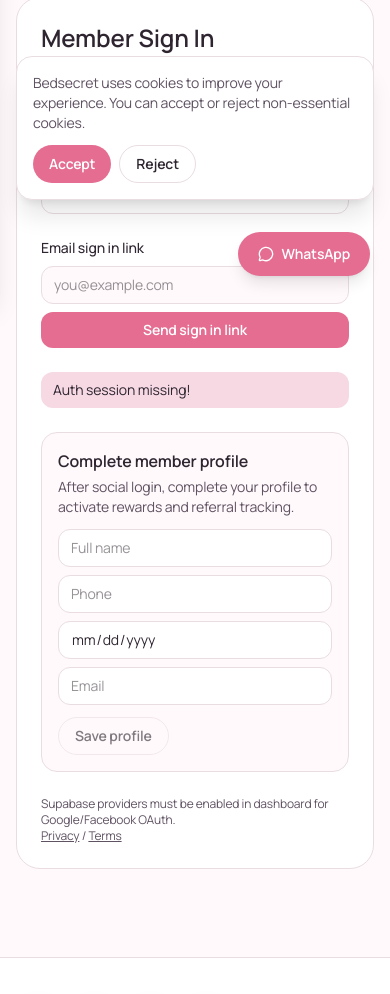
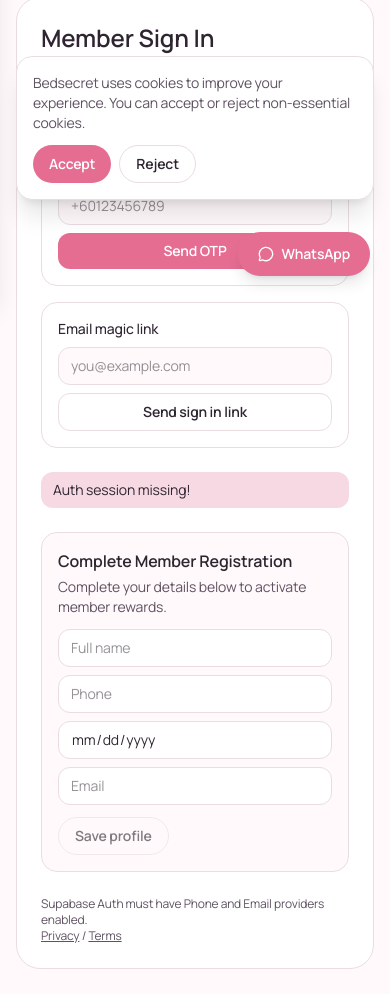
Before and after one commit to jasonbooncm3699-tech/BedsecretPWA, a Next.js app: page /en/member in a window 390 px wide. Shown: the part 548-1542 px from the top of the page. Built offline with nearby package versions, Linux system fonts and the light colour scheme; no server answers.

Commit message:
Switch member auth to phone/email OTP flow
Co-authored-by: jasonbooncm3699-tech <jasonbooncm3699-tech@users.noreply.github.com>

```diff
--- a/src/components/auth-card.tsx
+++ b/src/components/auth-card.tsx
@@ -1,11 +1,13 @@
 "use client";
 
 import Link from "next/link";
+import { useRouter } from "next/navigation";
 import { useEffect, useMemo, useState } from "react";
 import { getSupabaseClient } from "@/lib/supabase";
 import type { Locale } from "@/lib/i18n";
 import {
   bootstrapMemberProfile,
+  hasRequiredMemberDetails,
   saveMemberProfileForm,
   type MemberProfile,
   type MemberProfileFormInput,
@@ -19,17 +21,28 @@ type AuthCardProps = {
 type AuthLabels = {
   title: string;
   subtitle: string;
-  google: string;
-  facebook: string;
+  phoneLabel: string;
+  phonePlaceholder: string;
+  phoneSendButton: string;
+  otpLabel: string;
+  otpPlaceholder: string;
+  otpVerifyButton: string;
+  otpSent: string;
+  otpVerified: string;
   emailLabel: string;
   emailPlaceholder: string;
   emailButton: string;
+  emailSent: string;
   profileTitle: string;
-  profileNote: string;
+  profileNotePhone: string;
+  profileNoteEmail: string;
+  profileNoteFallback: string;
+  phoneLockedHint: string;
+  emailLockedHint: string;
   profileButton: string;
-  success: string;
   profileSaved: string;
   profileRequired: string;
+  requiredFieldMessage: string;
   profileSaveError: string;
   signedInAs: string;
   signOut: string;
@@ -67,20 +80,33 @@ const profilePlaceholdersByLocale: Record<
 const authLabelsByLocale: Record<Locale, AuthLabels> = {
   en: {
     title: "Member Sign In",
-    subtitle: "Continue with Google, Facebook, or email to join Bedsecret member.",
-    google: "Continue with Google",
-    facebook: "Continue with Facebook",
-    emailLabel: "Email sign in link",
+    subtitle:
+      "Sign in with phone OTP or email link. After verification, complete member registration to unlock rewards.",
+    phoneLabel: "Phone number (SMS OTP)",
+    phonePlaceholder: "+60123456789",
+    phoneSendButton: "Send OTP",
+    otpLabel: "Enter OTP code",
+    otpPlaceholder: "6-digit code",
+    otpVerifyButton: "Verify OTP",
+    otpSent: "OTP sent. Check your SMS and enter the code.",
+    otpVerified: "Phone verified. Complete your member registration below.",
+    emailLabel: "Email magic link",
     emailPlaceholder: "you@example.com",
     emailButton: "Send sign in link",
-    profileTitle: "Complete member profile",
-    profileNote:
-      "After social login, complete your profile to activate rewards and referral tracking.",
+    emailSent: "Sign in link sent. Check your inbox to continue.",
+    profileTitle: "Complete Member Registration",
+    profileNotePhone:
+      "Your phone is verified and locked. Add remaining details to activate member rewards.",
+    profileNoteEmail:
+      "Your email is verified and locked. Please add your phone and remaining details.",
+    profileNoteFallback: "Complete your details below to activate member rewards.",
+    phoneLockedHint: "Verified phone number (locked)",
+    emailLockedHint: "Verified email (locked)",
     profileButton: "Save profile",
-    success: "Done. Check your email inbox for the sign in link.",
-    profileSaved: "Profile saved. Your rewards dashboard is now linked.",
+    profileSaved: "Profile saved. Redirecting to homepage...",
     profileRequired:
       "Please sign in first. Once signed in, complete your profile to continue.",
+    requiredFieldMessage: "Full name, date of birth, and phone number are required.",
     profileSaveError: "Unable to save profile now. Please try again.",
     signedInAs: "Signed in as",
     signOut: "Sign out",
@@ -91,20 +117,32 @@ const authLabelsByLocale: Record<Locale, AuthLabels> = {
   ms: {
     title: "Log Masuk Ahli",
     subtitle:
-      "Teruskan dengan Google, Facebook, atau emel untuk sertai ahli Bedsecret.",
-    google: "Teruskan dengan Google",
-    facebook: "Teruskan dengan Facebook",
-    emailLabel: "Pautan log masuk emel",
+      "Log masuk menggunakan OTP telefon atau pautan emel. Selepas pengesahan, lengkapkan pendaftaran ahli untuk ganjaran.",
+    phoneLabel: "Nombor telefon (OTP SMS)",
+    phonePlaceholder: "+60123456789",
+    phoneSendButton: "Hantar OTP",
+    otpLabel: "Masukkan kod OTP",
+    otpPlaceholder: "Kod 6 digit",
+    otpVerifyButton: "Sahkan OTP",
+    otpSent: "OTP telah dihantar. Semak SMS anda dan masukkan kod.",
+    otpVerified: "Telefon berjaya disahkan. Lengkapkan pendaftaran ahli di bawah.",
+    emailLabel: "Pautan ajaib emel",
     emailPlaceholder: "anda@contoh.com",
     emailButton: "Hantar pautan log masuk",
-    profileTitle: "Lengkapkan profil ahli",
-    profileNote:
-      "Selepas log masuk sosial, lengkapkan profil untuk aktifkan ganjaran dan jejak rujukan.",
+    emailSent: "Pautan log masuk dihantar. Sila semak peti masuk emel anda.",
+    profileTitle: "Lengkapkan Pendaftaran Ahli",
+    profileNotePhone:
+      "Telefon anda telah disahkan dan dikunci. Isi maklumat selebihnya untuk aktifkan ganjaran.",
+    profileNoteEmail:
+      "Emel anda telah disahkan dan dikunci. Sila tambah nombor telefon dan maklumat lain.",
+    profileNoteFallback: "Lengkapkan maklumat anda di bawah untuk aktifkan ganjaran ahli.",
+    phoneLockedHint: "Nombor telefon disahkan (dikunci)",
+    emailLockedHint: "Emel disahkan (dikunci)",
     profileButton: "Simpan profil",
-    success: "Selesai. Semak peti masuk emel anda untuk pautan log masuk.",
-    profileSaved: "Profil berjaya disimpan. Dashboard ganjaran kini dipautkan.",
+    profileSaved: "Profil berjaya disimpan. Mengalihkan ke laman utama...",
     profileRequired:
       "Sila log masuk dahulu. Selepas itu, lengkapkan profil untuk teruskan.",
+    requiredFieldMessage: "Nama penuh, tarikh lahir, dan nombor telefon adalah wajib.",
     profileSaveError: "Profil tidak dapat disimpan sekarang. Cuba lagi.",
     signedInAs: "Log masuk sebagai",
     signOut: "Log keluar",
@@ -115,19 +153,31 @@ const authLabelsByLocale: Record<Locale, AuthLabels> = {
   th: {
     title: "เข้าสู่ระบบสมาชิก",
     subtitle:
-      "เข้าสู่ระบบด้วย Google, Facebook หรืออีเมลเพื่อเป็นสมาชิก Bedsecret",
-    google: "เข้าสู่ระบบด้วย Google",
-    facebook: "เข้าสู่ระบบด้วย Facebook",
-    emailLabel: "ลิงก์เข้าสู่ระบบผ่านอีเมล",
+      "เข้าสู่ระบบด้วย OTP ทางโทรศัพท์หรือลิงก์อีเมล หลังยืนยันแล้วให้กรอกข้อมูลสมาชิกเพื่อปลดล็อกรางวัล",
+    phoneLabel: "หมายเลขโทรศัพท์ (SMS OTP)",
+    phonePlaceholder: "+60123456789",
+    phoneSendButton: "ส่ง OTP",
+    otpLabel: "กรอกรหัส OTP",
+    otpPlaceholder: "รหัส 6 หลัก",
+    otpVerifyButton: "ยืนยัน OTP",
+    otpSent: "ส่ง OTP แล้ว กรุณาตรวจสอบ SMS และกรอกรหัส",
+    otpVerified: "ยืนยันเบอร์โทรแล้ว กรุณากรอกข้อมูลสมาชิกด้านล่าง",
+    emailLabel: "ลิงก์เข้าสู่ระบบทางอีเมล",
     emailPlaceholder: "you@example.com",
     emailButton: "ส่งลิงก์เข้าสู่ระบบ",
-    profileTitle: "กรอกโปรไฟล์สมาชิก",
-    profileNote:
-      "หลังเข้าสู่ระบบโซเชียล โปรดกรอกโปรไฟล์เพื่อเปิดใช้งานรางวัลและระบบแนะนำเพื่อน",
+    emailSent: "ส่งลิงก์เข้าสู่ระบบแล้ว กรุณาตรวจสอบอีเมลของคุณ",
+    profileTitle: "กรอกข้อมูลสมาชิกให้ครบ",
+    profileNotePhone:
+      "หมายเลขโทรศัพท์ของคุณยืนยันแล้วและล็อกไว้ กรุณากรอกข้อมูลที่เหลือเพื่อเปิดใช้งานรางวัล",
+    profileNoteEmail:
+      "อีเมลของคุณยืนยันแล้วและล็อกไว้ กรุณาเพิ่มหมายเลขโทรศัพท์และข้อมูลที่เหลือ",
+    profileNoteFallback: "กรอกข้อมูลด้านล่างให้ครบเพื่อเปิดใช้งานรางวัลสมาชิก",
+    phoneLockedHint: "หมายเลขโทรศัพท์ที่ยืนยันแล้ว (ล็อก)",
+    emailLockedHint: "อีเมลที่ยืนยันแล้ว (ล็อก)",
     profileButton: "บันทึกโปรไฟล์",
-    success: "เรียบร้อย กรุณาตรวจสอบอีเมลเพื่อคลิกลิงก์เข้าสู่ระบบ",
-    profileSaved: "บันทึกโปรไฟล์แล้ว เชื่อมต่อแดชบอร์ดรางวัลเรียบร้อย",
+    profileSaved: "บันทึกโปรไฟล์แล้ว กำลังไปหน้าแรก...",
     profileRequired: "กรุณาเข้าสู่ระบบก่อน จากนั้นกรอกโปรไฟล์เพื่อดำเนินการต่อ",
+    requiredFieldMessage: "ต้องกรอกชื่อเต็ม วันเกิด และหมายเลขโทรศัพท์",
     profileSaveError: "ไม่สามารถบันทึกโปรไฟล์ได้ในตอนนี้ โปรดลองอีกครั้ง",
     signedInAs: "เข้าสู่ระบบเป็น",
     signOut: "ออกจากระบบ",
@@ -138,7 +188,11 @@ const authLabelsByLocale: Record<Locale, AuthLabels> = {
 };
 
 export function AuthCard({ locale }: AuthCardProps) {
+  const router = useRouter();
   const supabase = useMemo(() => getSupabaseClient(), []);
+  const [phoneInput, setPhoneInput] = useState("");
+  const [pendingPhone, setPendingPhone] = useState("");
+  const [otpInput, setOtpInput] = useState("");
   const [emailInput, setEmailInput] = useState("");
   const [profileForm, setProfileForm] = useState<MemberProfileFormInput>({
     fullName: "",
@@ -148,12 +202,11 @@ export function AuthCard({ locale }: AuthCardProps) {
   });
   const [sessionUserId, setSessionUserId] = useState<string | null>(null);
   const [sessionEmail, setSessionEmail] = useState<string | null>(null);
+  const [sessionPhone, setSessionPhone] = useState<string | null>(null);
   const [profile, setProfile] = useState<MemberProfile | null>(null);
   const [hydrating, setHydrating] = useState(Boolean(supabase));
   const [status, setStatus] = useState("");
-  const [busyProvider, setBusyProvider] = useState<"google" | "facebook" | "email" | null>(
-    null,
-  );
+  const [busyProvider, setBusyProvider] = useState<"phone" | "otp" | "email" | null>(null);
   const [savingProfile, setSavingProfile] = useState(false);
 
   const labels = authLabelsByLocale[locale];
@@ -185,12 +238,20 @@ export function AuthCard({ locale }: AuthCardProps) {
       if (!user) {
         setSessionUserId(null);
         setSessionEmail(null);
+        setSessionPhone(null);
         setProfile(null);
+        setProfileForm({
+          fullName: "",
+          phone: "",
+          dateOfBirth: "",
+          email: "",
+        });
         return;
       }
 
       setSessionUserId(user.id);
       setSessionEmail(user.email);
+      setSessionPhone(user.phone);
 
       const bootstrapProfile = await bootstrapMemberProfile(supabase, user, referral);
       if (!active) {
@@ -203,6 +264,12 @@ export function AuthCard({ locale }: AuthCardProps) {
       }
 
       setProfile(bootstrapProfile);
+      setProfileForm({
+        fullName: bootstrapProfile.full_name ?? "",
+        phone: bootstrapProfile.phone ?? user.phone ?? "",
+        dateOfBirth: bootstrapProfile.date_of_birth ?? "",
+        email: bootstrapProfile.email ?? user.email ?? "",
+      });
     };
 
     supabase.auth
@@ -247,19 +314,31 @@ export function AuthCard({ locale }: AuthCardProps) {
     };
   }, [referral, supabase]);
 
-  const handleOAuth = async (provider: "google" | "facebook") => {
+  const normalizedPhoneInput = phoneInput.trim();
+  const isSignedInWithPhone = Boolean(sessionPhone?.trim());
+  const isSignedInWithEmail = Boolean(sessionEmail?.trim());
+  const resolvedProfilePhone = isSignedInWithPhone ? sessionPhone ?? "" : profileForm.phone;
+  const resolvedProfileEmail = isSignedInWithEmail ? sessionEmail ?? "" : profileForm.email;
+  const profileNote = isSignedInWithPhone
+    ? labels.profileNotePhone
+    : isSignedInWithEmail
+      ? labels.profileNoteEmail
+      : labels.profileNoteFallback;
+
+  const handleSendPhoneOtp = async (event: React.FormEvent<HTMLFormElement>) => {
+    event.preventDefault();
     if (!supabase) {
       setStatus(labels.missingConfig);
       return;
     }
+    if (!normalizedPhoneInput) {
+      return;
+    }
 
     setStatus("");
-    setBusyProvider(provider);
-    const { error } = await supabase.auth.signInWithOAuth({
-      provider,
-      options: {
-        redirectTo,
-      },
+    setBusyProvider("phone");
+    const { error } = await supabase.auth.signInWithOtp({
+      phone: normalizedPhoneInput,
     });
 
     if (error) {
@@ -267,6 +346,41 @@ export function AuthCard({ locale }: AuthCardProps) {
       setBusyProvider(null);
       return;
     }
+
+    setPendingPhone(normalizedPhoneInput);
+    setOtpInput("");
+    setStatus(labels.otpSent);
+    setBusyProvider(null);
+  };
+
+  const handleVerifyPhoneOtp = async (event: React.FormEvent<HTMLFormElement>) => {
+    event.preventDefault();
+    if (!supabase) {
+      setStatus(labels.missingConfig);
+      return;
+    }
+    if (!pendingPhone || !otpInput.trim()) {
+      return;
+    }
+
+    setStatus("");
+    setBusyProvider("otp");
+    const { error } = await supabase.auth.verifyOtp({
+      phone: pendingPhone,
+      token: otpInput.trim(),
+      type: "sms",
+    });
+
+    if (error) {
+      setStatus(error.message);
+      setBusyProvider(null);
+      return;
+    }
+
+    setPendingPhone("");
+    setOtpInput("");
+    setStatus(labels.otpVerified);
+    setBusyProvider(null);
   };
 
   const handleEmailMagicLink = async (event: React.FormEvent<HTMLFormElement>) => {
@@ -279,7 +393,7 @@ export function AuthCard({ locale }: AuthCardProps) {
     setStatus("");
     setBusyProvider("email");
     const { error } = await supabase.auth.signInWithOtp({
-      email: emailInput,
+      email: emailInput.trim(),
       options: {
         emailRedirectTo: redirectTo,
       },
@@ -291,7 +405,7 @@ export function AuthCard({ locale }: AuthCardProps) {
       return;
     }
 
-    setStatus(labels.success);
+    setStatus(labels.emailSent);
     setBusyProvider(null);
   };
 
@@ -306,9 +420,22 @@ export function AuthCard({ locale }: AuthCardProps) {
       return;
     }
 
+    const nextPhone = resolvedProfilePhone.trim();
+    const nextFullName = profileForm.fullName.trim();
+    const nextDateOfBirth = profileForm.dateOfBirth;
+    if (!nextFullName || !nextDateOfBirth || !nextPhone) {
+      setStatus(labels.requiredFieldMessage);
+      return;
+    }
+
     setStatus("");
     setSavingProfile(true);
-    const savedProfile = await saveMemberProfileForm(supabase, sessionUserId, profileForm);
+    const savedProfile = await saveMemberProfileForm(supabase, sessionUserId, {
+      fullName: nextFullName,
+      dateOfBirth: nextDateOfBirth,
+      phone: nextPhone,
+      email: resolvedProfileEmail.trim(),
+    });
     setSavingProfile(false);
 
     if (!savedProfile) {
@@ -324,6 +451,8 @@ export function AuthCard({ locale }: AuthCardProps) {
       email: savedProfile.email ?? sessionEmail ?? "",
     });
     setStatus(labels.profileSaved);
+    router.push(`/${locale}`);
+    router.refresh();
   };
 
   const handleSignOut = async () => {
@@ -341,26 +470,56 @@ export function AuthCard({ locale }: AuthCardProps) {
         <p className="mt-1 text-sm text-muted-foreground">{labels.subtitle}</p>
       </div>
 
-      <div className="grid gap-2 sm:grid-cols-2">
+      {!isSignedIn ? (
+        <div className="space-y-4">
+          <form onSubmit={handleSendPhoneOtp} className="space-y-2 rounded-2xl border border-border p-4">
+            <label className="block text-sm font-medium text-foreground">{labels.phoneLabel}</label>
+            <div className="flex flex-col gap-2 sm:flex-row">
+              <input
+                required
+                type="tel"
+                value={phoneInput}
+                onChange={(event) => setPhoneInput(event.target.value)}
+                placeholder={labels.phonePlaceholder}
+                className="w-full rounded-xl border border-border bg-background px-3 py-2 text-sm"
+              />
               <button
-          type="button"
-          onClick={() => handleOAuth("google")}
-          className="rounded-xl border border-border px-4 py-2.5 text-sm font-semibold hover:bg-muted disabled:opacity-60"
+                type="submit"
+                className="rounded-xl bg-primary px-4 py-2 text-sm font-semibold text-white hover:bg-primary-hover disabled:opacity-60"
                 disabled={busyProvider !== null}
               >
-          {busyProvider === "google" ? "..." : labels.google}
+                {busyProvider === "phone" ? "..." : labels.phoneSendButton}
               </button>
+            </div>
+          </form>
+
+          {pendingPhone ? (
+            <form
+              onSubmit={handleVerifyPhoneOtp}
+              className="space-y-2 rounded-2xl border border-border p-4"
+            >
+              <label className="block text-sm font-medium text-foreground">{labels.otpLabel}</label>
+              <div className="flex flex-col gap-2 sm:flex-row">
+                <input
+                  required
+                  inputMode="numeric"
+                  value={otpInput}
+                  onChange={(event) => setOtpInput(event.target.value)}
+                  placeholder={labels.otpPlaceholder}
+                  className="w-full rounded-xl border border-border bg-background px-3 py-2 text-sm"
+                />
                 <button
-          type="button"
-          onClick={() => handleOAuth("facebook")}
-          className="rounded-xl border border-border px-4 py-2.5 text-sm font-semibold hover:bg-muted disabled:opacity-60"
+                  type="submit"
+                  className="rounded-xl bg-foreground px-4 py-2 text-sm font-semibold text-background hover:opacity-90 disabled:opacity-60"
                   disabled={busyProvider !== null}
                 >
-          {busyProvider === "facebook" ? "..." : labels.facebook}
+                  {busyProvider === "otp" ? "..." : labels.otpVerifyButton}
                 </button>
               </div>
+            </form>
+          ) : null}
 
-      <form onSubmit={handleEmailMagicLink} className="space-y-2">
+          <form onSubmit={handleEmailMagicLink} className="space-y-2 rounded-2xl border border-border p-4">
             <label className="block text-sm font-medium text-foreground">{labels.emailLabel}</label>
             <div className="flex flex-col gap-2 sm:flex-row">
               <input
@@ -373,13 +532,15 @@ export function AuthCard({ locale }: AuthCardProps) {
               />
               <button
                 type="submit"
-            className="rounded-xl bg-primary px-4 py-2 text-sm font-semibold text-white hover:bg-primary-hover disabled:opacity-60"
+                className="rounded-xl border border-border px-4 py-2 text-sm font-semibold hover:bg-muted disabled:opacity-60"
                 disabled={busyProvider !== null}
               >
                 {busyProvider === "email" ? "..." : labels.emailButton}
               </button>
             </div>
           </form>
+        </div>
+      ) : null}
 
       {status ? (
         <p className="rounded-xl bg-muted px-3 py-2 text-sm text-foreground">{status}</p>
@@ -387,7 +548,7 @@ export function AuthCard({ locale }: AuthCardProps) {
 
       <div className="rounded-2xl border border-border bg-background p-4">
         <h3 className="text-base font-semibold">{labels.profileTitle}</h3>
-        <p className="mt-1 text-sm text-muted-foreground">{labels.profileNote}</p>
+        <p className="mt-1 text-sm text-muted-foreground">{profileNote}</p>
         {hydrating ? (
           <p className="mt-3 text-sm text-muted-foreground">{labels.loadingMember}</p>
         ) : (
@@ -417,16 +578,16 @@ export function AuthCard({ locale }: AuthCardProps) {
                 />
                 <input
                   required
-                  value={profileForm.phone}
+                  value={resolvedProfilePhone}
                   onChange={(event) =>
                     setProfileForm((current) => ({
                       ...current,
                       phone: event.target.value,
                     }))
                   }
-                  placeholder={profilePlaceholders.phone}
+                  placeholder={isSignedInWithPhone ? labels.phoneLockedHint : profilePlaceholders.phone}
                   className="rounded-xl border border-border bg-surface px-3 py-2 text-sm"
-                  disabled={!isSignedIn || savingProfile}
+                  disabled={!isSignedIn || savingProfile || isSignedInWithPhone}
                 />
                 <input
                   required
@@ -442,18 +603,18 @@ export function AuthCard({ locale }: AuthCardProps) {
                   disabled={!isSignedIn || savingProfile}
                 />
                 <input
-                  required
+                  required={isSignedInWithEmail}
                   type="email"
-                  value={profileForm.email}
+                  value={resolvedProfileEmail}
                   onChange={(event) =>
                     setProfileForm((current) => ({
                       ...current,
                       email: event.target.value,
                     }))
                   }
-                  placeholder={profilePlaceholders.email}
+                  placeholder={isSignedInWithEmail ? labels.emailLockedHint : profilePlaceholders.email}
                   className="rounded-xl border border-border bg-surface px-3 py-2 text-sm"
-                  disabled={!isSignedIn || savingProfile}
+                  disabled={!isSignedIn || savingProfile || isSignedInWithEmail}
                 />
               </div>
               <div className="flex flex-wrap items-center gap-2">
@@ -475,7 +636,7 @@ export function AuthCard({ locale }: AuthCardProps) {
                 ) : null}
               </div>
             </form>
-            {profile?.referral_code ? (
+            {profile?.referral_code && hasRequiredMemberDetails(profile) ? (
               <p className="mt-3 text-xs text-muted-foreground">
                 {profilePlaceholders.referralCode}:{" "}
                 <span className="font-semibold text-foreground">{profile.referral_code}</span>
@@ -486,7 +647,7 @@ export function AuthCard({ locale }: AuthCardProps) {
       </div>
 
       <p className="text-xs text-muted-foreground">
-        Supabase providers must be enabled in dashboard for Google/Facebook OAuth.
+        Supabase Auth must have Phone and Email providers enabled.
         <br />
         <Link href={`/${locale}/privacy`} className="underline">
           Privacy
```
Lines whose indentation alone changed are shown as unchanged.
